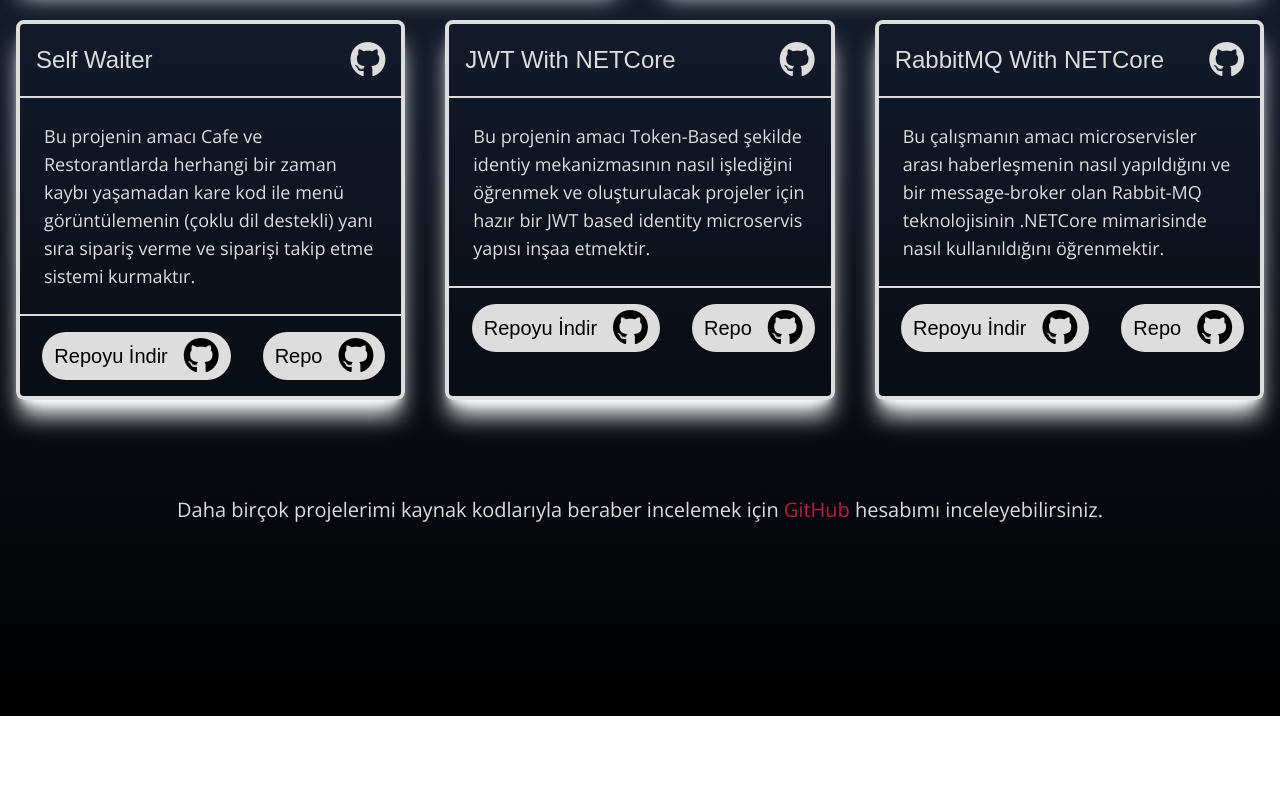
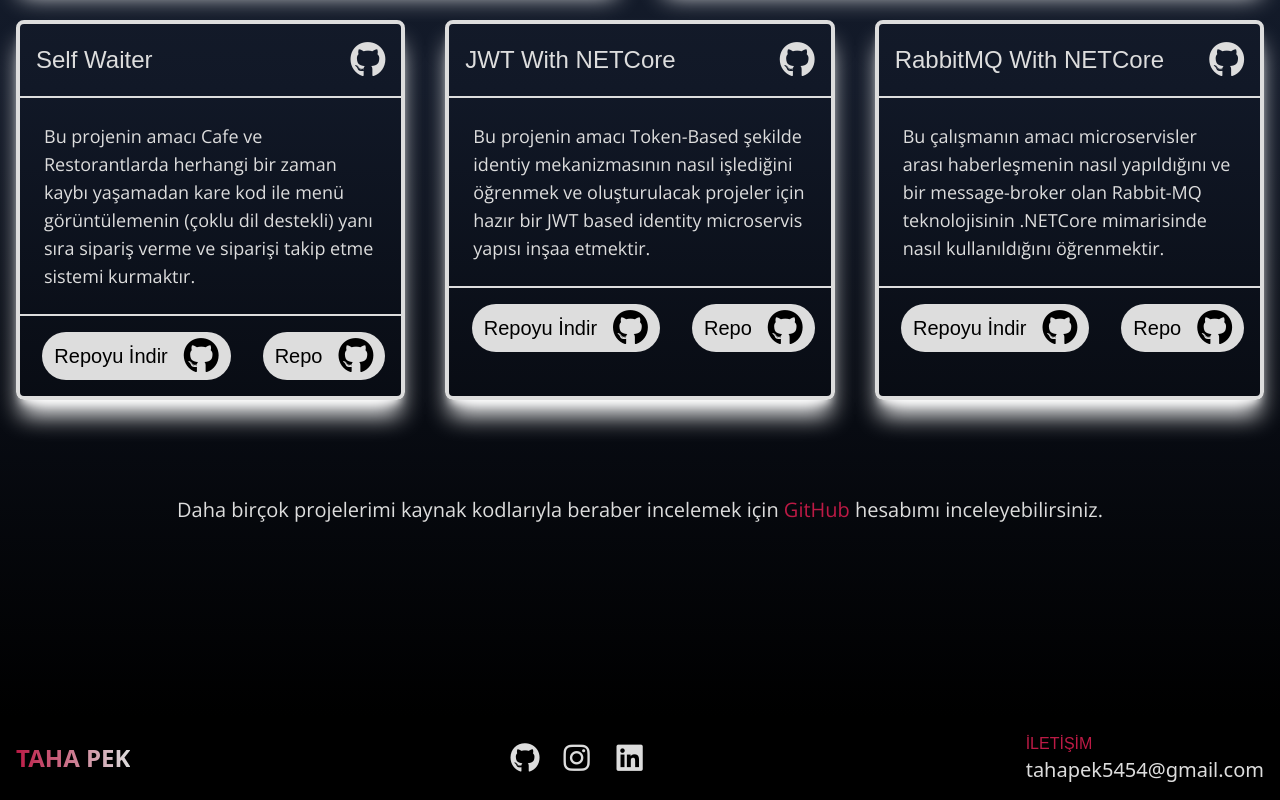
Before and after one commit to tahapek5454/Personal-Web-Site-With-React, a React (Create React App) app: page / in a window 1280 px wide. Shown: the part 3192-3992 px from the top of the page. Before the commit the page ends 3908 px from the top, so only its background shows below. Built offline with nearby package versions, Linux system fonts and the light colour scheme; a web font is replaced by a local one.

Commit message:
feat: add footer

```diff
--- a/src/App.tsx
+++ b/src/App.tsx
@@ -1,5 +1,6 @@
 import CustomAbout from "./components/customAbout/CustomAbout";
 import CustomExperiece from "./components/customExperience/CustomExperiece";
+import CustomFooter from "./components/customFooter/CustomFooter";
 import CustomHeader from "./components/customHeader/CustomHeader";
 import CustomNavbar from "./components/customNavbar/CustomNavbar";
 import CustomProject from "./components/customProject/CustomProject";
@@ -12,6 +13,7 @@ function App() {
       <CustomAbout/>
       <CustomExperiece/>
       <CustomProject/>
+      <CustomFooter/>
     </div>
   );
 }
--- /dev/null
+++ b/src/components/customFooter/CustomFooter.tsx
@@ -0,0 +1,32 @@
+import React from 'react'
+
+function CustomFooter() {
+    return (
+        <>
+            <footer className='bg-black text-gega-grey'>
+
+                <div className='container flex flex-col md:flex-row justify-between items-center space-y-3 md:space-y-0 p-4'>
+
+                    <a href='/' className='text-xl lg:text-2xl font-bold text-transparent bg-gradient-to-r bg-clip-text from-gega-red to-gega-grey whitespace-nowrap'>TAHA PEK</a>
+
+                    <div className='grid grid-cols-3 gap-6'>
+                        <a href="/" className='col-span-1'> <i className="fa-brands fa-github text-gega-grey text-3xl"></i></a>
+                        <a href='/' className='col-span-1'> <i className="fa-brands fa-instagram  text-gega-grey text-3xl"></i></a>
+                        <a href='/' className='col-span-1'> <i className="fa-brands fa-linkedin  text-gega-grey text-3xl"></i></a>
+                    </div>
+
+                    <div>
+                        <h2 className='text-gega-red'> İLETİŞİM</h2>
+                        <span className='text-xl'>tahapek5454@gmail.com</span>
+                    </div>
+
+
+
+                </div>
+
+            </footer>
+        </>
+    )
+}
+
+export default CustomFooter
```
